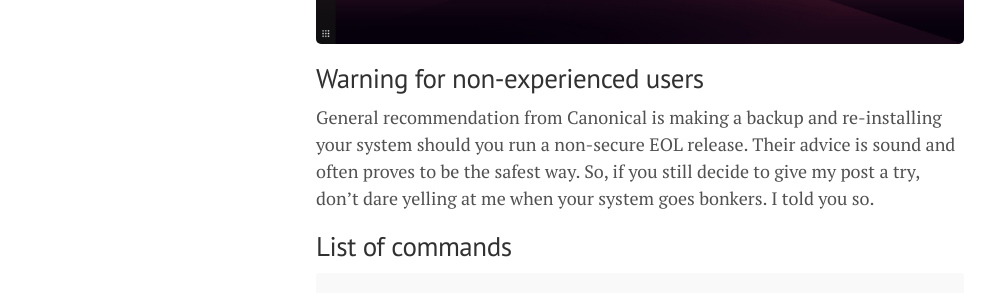
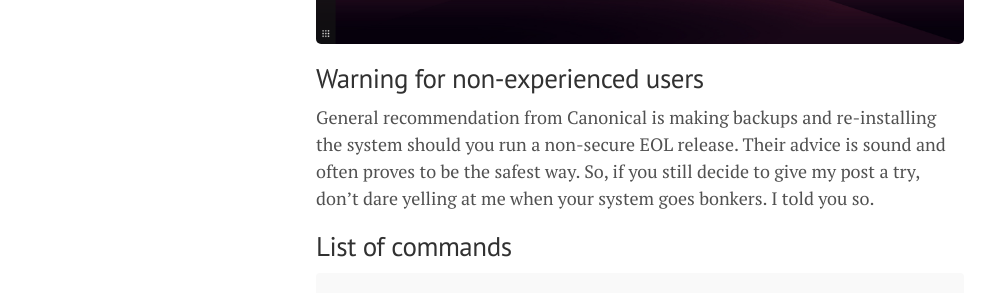
Before and after one commit to lgeurts/lgeurts.github.io, a Jekyll site: the page built from _posts/2022-08-24-ubuntu-upgrade-notes-20.x-to-22.x-for-x1-carbon-gen8.md, in a window 1280 px wide and 900 px high, scrolled down 420 px. Shown: the part 155-448 px from the top of the window, without its empty margins (0-995 px from the left). Built offline with Jekyll 4.4.1, drawn with Linux system fonts in a browser that asks for light colours; nearby versions of some CDN libraries; comment, search, counter and statistics services are not loaded.

Commit message:
Update 2022-08-24-ubuntu-upgrade-notes-20.x-to-22.x-for-x1-carbon-gen8.md

````diff
--- a/_posts/2022-08-24-ubuntu-upgrade-notes-20.x-to-22.x-for-x1-carbon-gen8.md
+++ b/_posts/2022-08-24-ubuntu-upgrade-notes-20.x-to-22.x-for-x1-carbon-gen8.md
@@ -10,7 +10,7 @@ tags: [ Linux Tutorials ]
 <img src="/assets/jammy-jellyfish.png" width="654">
 
 ## Warning for non-experienced users
-General recommendation from Canonical is making a backup and re-installing your system should you run a non-secure EOL release. Their advice is sound and often proves to be the safest way. So, if you still decide to give my post a try, don't dare yelling at me when your system goes bonkers. I told you so.
+General recommendation from Canonical is making backups and re-installing the system should you run a non-secure EOL release. Their advice is sound and often proves to be the safest way. So, if you still decide to give my post a try, don't dare yelling at me when your system goes bonkers. I told you so.
 
 ## List of commands
 ```
````
